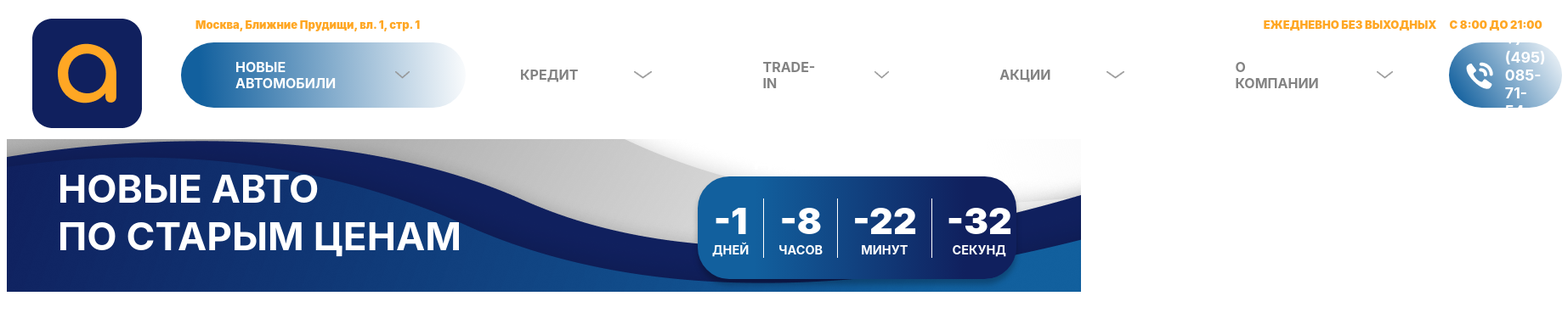
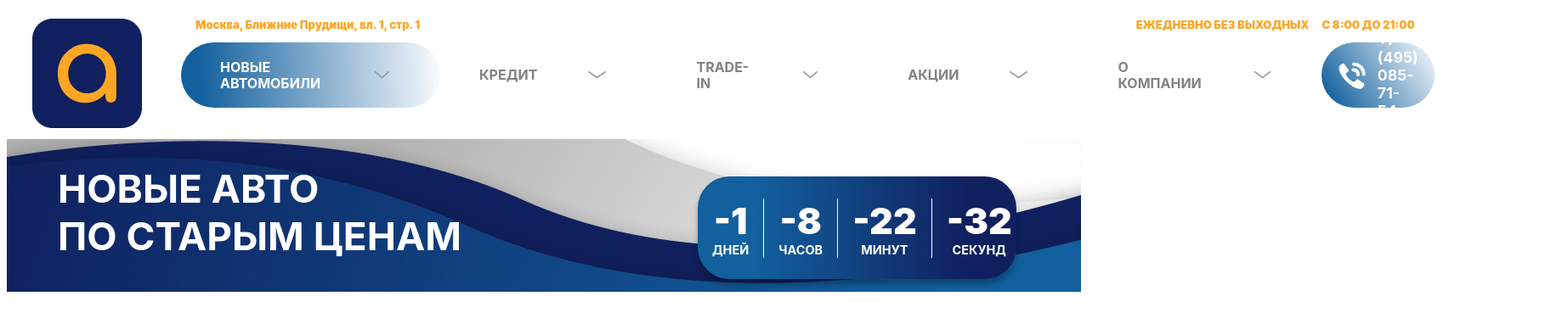
Before and after one commit to MikeGer92/AutoRakurs, a Vue app: page / in a window 1280 px wide. Shown: the top 382 px of the page at 85% size, 1838 px wide, since content can reach past the window. Built offline with nearby package versions, Linux system fonts and the light colour scheme; a web font is replaced by a local one.

Commit message:
edited styles for header

```diff
--- a/src/components/app/Navbar.vue
+++ b/src/components/app/Navbar.vue
@@ -99,11 +99,13 @@ export default {
 	}
     &_pages {
       display: flex;
+      width: 100%;
       align-items: center;
+      justify-content: space-between;
       &-link {
         display: flex;
         align-items: center;
-        margin-left: 64px;
+        margin-left: 46px; // add TODO отступ 60 мощит элементы меню на 1920
         height: 77px;
         font-style: normal;
         font-weight: 700;
@@ -120,7 +122,7 @@ export default {
         display: flex;
         width: 21px;
         height: 9px;
-        margin: 0 66px;
+        margin: 0 60px;
       }
     }
     &_callback {
```
